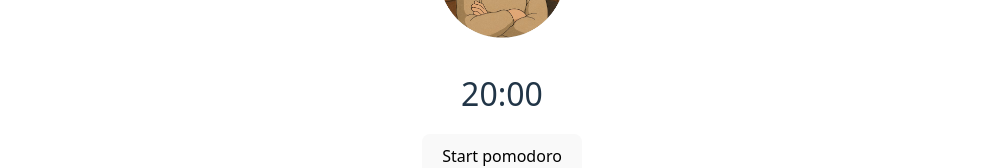
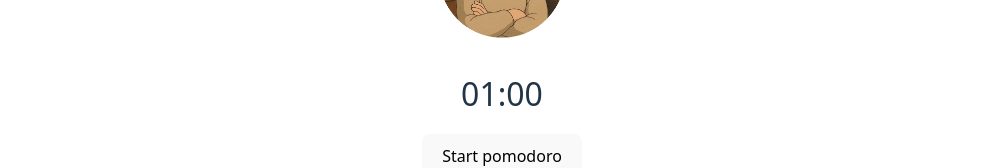
Before and after one commit to DanielSzakacs/AsianMomPomodoro, a Vue app: page / in a window 1280 px wide. Shown: the part 138-306 px from the top of the page, without its empty margins (138-1141 px from the left). Built offline with nearby package versions, Linux system fonts and the light colour scheme.

Commit message:
time updated

```diff
--- a/src/App.vue
+++ b/src/App.vue
@@ -62,13 +62,13 @@ const cookies = ref({
 });
 
 const stages = [
-  20 * 60,
-  5 * 60,
-  20 * 60,
-  5 * 60,
-  20 * 60,
-  5 * 60,
-  20 * 60,
+  1 * 60, // fokus
+  1 * 60,
+  1 * 60, // fokus
+  1 * 60,
+  1 * 60, // fokus
+  1 * 60,
+  1 * 60, // fokus
   15 * 60,
 ];
 const totalDuration = stages.reduce((a, b) => a + b, 0) * 1000;
@@ -81,15 +81,9 @@ const elapsedWhenStopped = ref(getTimerElapsed());
 
 let intervalId = null;
 
-const focusMessages = [
-  "Ideje koncentrálni!",
-  "Rajta, fókuszálj!",
-];
+const focusMessages = ["Ideje koncentrálni!", "Rajta, fókuszálj!"];
 
-const breakMessages = [
-  "Itt a szünet ideje!",
-  "Pihenj egy kicsit!",
-];
+const breakMessages = ["Itt a szünet ideje!", "Pihenj egy kicsit!"];
 
 function notifyStage(stageIndex) {
   const msgs = stageIndex % 2 === 0 ? focusMessages : breakMessages;
```
